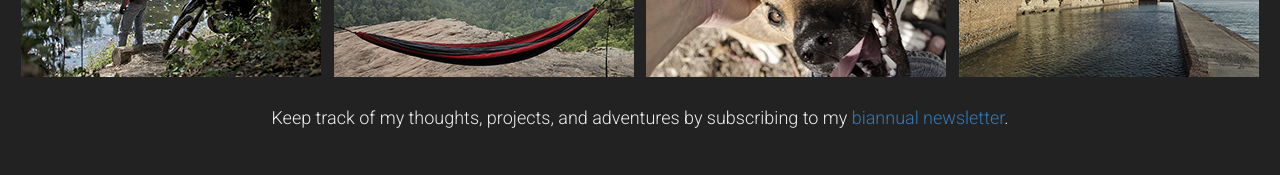
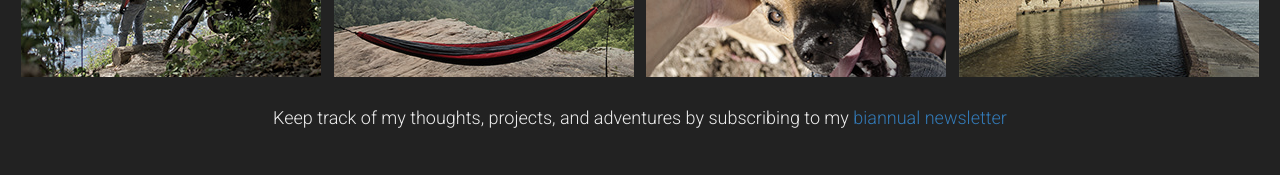
Before and after one commit to reustle/shanereustle, a Jekyll site: the page built from index.html, in a window 1280 px wide. Shown: the part 1515-1690 px from the top of the page. Built offline with Jekyll 4.4.1, drawn with Linux system fonts in a browser that asks for light colours.

Commit message:
minor change

```diff
--- a/index.html
+++ b/index.html
@@ -93,7 +93,7 @@
 
 				<div class='col-md-12 photos-block'>
 
-					<p>Keep track of my thoughts, projects, and adventures by subscribing to my <a href='/newsletter/'>biannual newsletter</a>.</p>
+					<p>Keep track of my thoughts, projects, and adventures by subscribing to my <a href='/newsletter/'>biannual newsletter</a></p>
 
 				</div>
 
```
